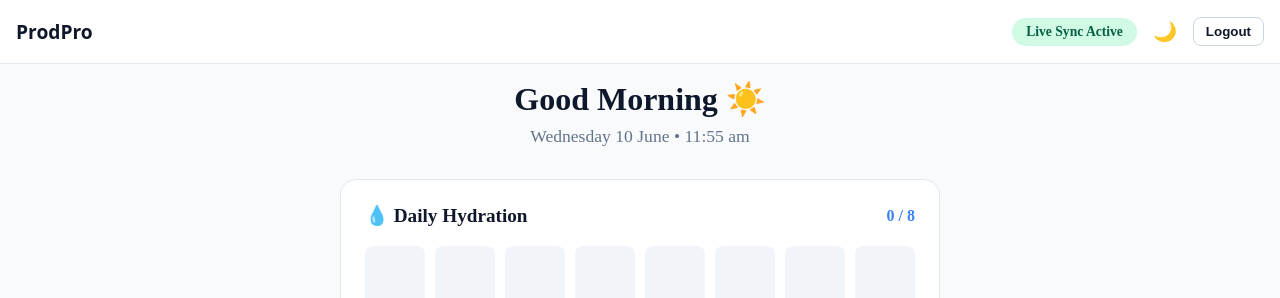
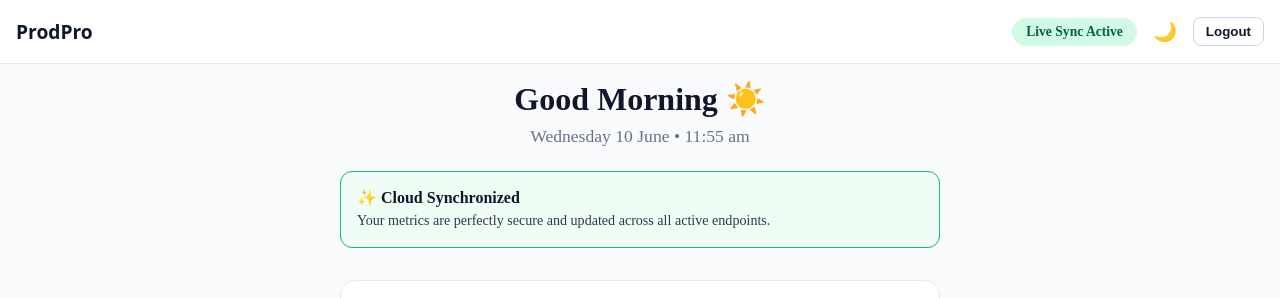
Before and after one commit to chiranjeev2/productivity-pwa, a React (Vite) app in the folder frontend/: page / in a window 1280 px wide. Shown: the top 298 px of the page. Built offline with nearby package versions, Linux system fonts and the light colour scheme; no server answers; sample sign-in values are in the browser's storage.

Commit message:
feat: Integrated smart Vibe Check cards and automated next-day task unmarking protocols

```diff
--- a/frontend/src/pages/Home.jsx
+++ b/frontend/src/pages/Home.jsx
@@ -7,7 +7,6 @@ import './Home.css';
 const Home = () => {
   const { isDarkMode } = useTheme();
   const { user } = useAuth();
-  // 🔴 FIXED: Extracted networkStatus directly to enforce strict live checking boundaries
   const { networkStatus, addToQueue, saveSnapshot, getSnapshot } = useSync();
   const API_URL = import.meta.env.VITE_API_URL || 'http://localhost:5000/api/v1';
 
@@ -19,21 +18,54 @@ const Home = () => {
   const [tasks, setTasks] = useState([]);
   const [newTaskText, setNewTaskText] = useState('');
   const [isLoading, setIsLoading] = useState(true);
+  const [queueCount, setQueueCount] = useState(0);
 
   const isLive = networkStatus === 'live';
 
-  // Load baseline states (Checks device snapshots first if offline or reconnecting)
+  // Read current outbox queue length to display live metric counters
+  const updateQueueCount = useCallback(() => {
+    const queue = JSON.parse(localStorage.getItem('prodpro_sync_queue')) || [];
+    setQueueCount(queue.length);
+  }, []);
+
+  // Load baseline states with Cache-First Hydration & Automatic Next-Day Unmarking
   const fetchDashboardData = useCallback(async (showLoading = false) => {
     if (!user) return;
     if (showLoading) setIsLoading(true);
+    updateQueueCount();
 
-    // 🔴 FIXED: If NOT strictly live (offline or reconnecting), read exclusively from snapshots
-    // This stops Home from fetching un-synced data mid-queue replay
+    // 1. Instantly pull data from snapshots for seamless loading speed
+    const cachedTasks = getSnapshot('tasks') || [];
+    const cachedWater = getSnapshot(`water_${todayDateString}`) || 0;
+
+    let activeTasks = cachedTasks;
+    let activeWater = cachedWater;
+
+    // 🔴 AUTOMATED DAILY RESET ENGINE: Detects date shifts and unmarks tasks
+    const lastOpenedDate = localStorage.getItem('prodpro_last_opened_date');
+    if (lastOpenedDate && lastOpenedDate !== todayDateString) {
+      // Date changed! Unmark all completed states back to false for a clean focus sheet
+      activeTasks = cachedTasks.map(task => ({ ...task, completed: false }));
+      activeWater = 0; // Reset hydration tracking counter for the new day
+
+      saveSnapshot('tasks', activeTasks);
+      saveSnapshot(`water_${todayDateString}`, activeWater);
+
+      // Reconcile the unmarking back to the cloud database
+      activeTasks.forEach(task => {
+        if (!isLive) {
+          addToQueue('TOGGLE_TASK', `/tasks/${task._id}`, 'PUT');
+        } else {
+          const token = localStorage.getItem('token');
+          fetch(`${API_URL}/tasks/${task._id}`, { method: 'PUT', headers: { 'Authorization': `Bearer ${token}` } });
+        }
+      });
+    }
+    localStorage.setItem('prodpro_last_opened_date', todayDateString);
+
     if (!isLive) {
-      const cachedTasks = getSnapshot('tasks') || [];
-      const cachedWater = getSnapshot(`water_${todayDateString}`) || 0;
-      setTasks(cachedTasks);
-      setWaterGlasses(cachedWater);
+      setTasks(activeTasks);
+      setWaterGlasses(activeWater);
       setIsLoading(false);
       return;
     }
@@ -44,7 +76,13 @@ const Home = () => {
 
       const taskRes = await fetch(`${API_URL}/tasks`, { headers: { 'Authorization': `Bearer ${token}` } });
       if (taskRes.ok) {
-        const fetchedTasks = await taskRes.json();
+        let fetchedTasks = await taskRes.json();
+
+        // Double check server array dates in case user didn't open the frontend during date shift
+        if (lastOpenedDate && lastOpenedDate !== todayDateString) {
+          fetchedTasks = fetchedTasks.map(t => ({ ...t, completed: false }));
+        }
+
         setTasks(fetchedTasks);
         saveSnapshot('tasks', fetchedTasks);
       }
@@ -58,22 +96,25 @@ const Home = () => {
         saveSnapshot(`water_${todayDateString}`, waterCount);
       }
     } catch (error) {
-      console.error("Online dashboard fetch failed, falling back to local snapshots.", error);
+      console.error("Online dashboard fetch failed, running local caches.", error);
+      setTasks(activeTasks);
+      setWaterGlasses(activeWater);
     } finally {
       setIsLoading(false);
     }
-  }, [API_URL, user, todayDateString, isLive, getSnapshot, saveSnapshot]);
+  }, [API_URL, user, todayDateString, isLive, getSnapshot, saveSnapshot, addToQueue, updateQueueCount]);
 
-  // Sync state loops
+  // Sync timers and focus hooks
   useEffect(() => {
     if (!user) return;
     fetchDashboardData(true);
 
     const interval = setInterval(() => {
       if (isLive) fetchDashboardData(false);
+      updateQueueCount();
     }, 5000);
 
-    const handleFocusSync = () => { if (isLive) fetchDashboardData(false); };
+    const handleFocusSync = () => { if (isLive) fetchDashboardData(false); updateQueueCount(); };
     window.addEventListener('focus', handleFocusSync);
     window.addEventListener('sync-complete', handleFocusSync);
 
@@ -82,15 +123,13 @@ const Home = () => {
       window.removeEventListener('focus', handleFocusSync);
       window.removeEventListener('sync-complete', handleFocusSync);
     };
-  }, [user, fetchDashboardData, isLive]);
+  }, [user, fetchDashboardData, isLive, updateQueueCount]);
 
-  // Background logging engine trigger
+  // Background logging loop trigger
   useEffect(() => {
     if (isLoading) return;
 
     const syncToCalendar = async () => {
-      // 🔴 FIXED: Halt background automated pushes if we aren't completely LIVE.
-      // This protects the outbox queue replay loop from getting data overwritten mid-transit.
       if (!isLive) {
         saveSnapshot(`water_${todayDateString}`, waterGlasses);
         return;
@@ -108,7 +147,7 @@ const Home = () => {
             totalTasks: tasks.length
           })
         });
-      } catch (e) { console.error("Database tracking loop sync failure", e); }
+      } catch (e) { console.error("Sync failure", e); }
     };
     syncToCalendar();
   }, [waterGlasses, tasks, isLoading, API_URL, todayDateString, isLive, saveSnapshot]);
@@ -118,7 +157,7 @@ const Home = () => {
     return () => clearInterval(timer);
   }, []);
 
-  // --- ACTIONS WITH OFFLINE INTERCEPTION COMPILING ---
+  // Handlers
   const handleAddTask = async (e) => {
     e.preventDefault();
     if (!newTaskText.trim()) return;
@@ -134,6 +173,7 @@ const Home = () => {
 
     if (!isLive) {
       addToQueue('ADD_TASK', '/tasks', 'POST', { text: textToSubmit });
+      updateQueueCount();
       return;
     }
 
@@ -164,6 +204,7 @@ const Home = () => {
 
     if (!isLive) {
       addToQueue('TOGGLE_TASK', `/tasks/${taskId}`, 'PUT');
+      updateQueueCount();
       return;
     }
 
@@ -183,6 +224,7 @@ const Home = () => {
 
     if (!isLive) {
       addToQueue('DELETE_TASK', `/tasks/${taskId}`, 'DELETE');
+      updateQueueCount();
       return;
     }
 
@@ -204,8 +246,42 @@ const Home = () => {
         tasksCompleted: tasks.filter(t => t.completed).length,
         totalTasks: tasks.length
       });
+      updateQueueCount();
     }
   };
+
+  // 🔴 VIBE CHECK ENGINE: Renders state specific message blocks to the dashboard
+  const getVibeStatusCard = () => {
+    switch (networkStatus) {
+      case 'live':
+        return {
+          border: '1px solid #10b981',
+          background: isDarkMode ? 'rgba(16, 185, 129, 0.1)' : '#f0fdf4',
+          title: '✨ Cloud Synchronized',
+          desc: 'Your metrics are perfectly secure and updated across all active endpoints.'
+        };
+      case 'reconnecting':
+        return {
+          border: '1px solid #f59e0b',
+          background: isDarkMode ? 'rgba(245, 158, 11, 0.1)' : '#fffbeb',
+          title: `🔄 Replaying Outbox Queue (${queueCount})`,
+          desc: 'Uploading staged actions sequentially back to the cluster server node...'
+        };
+      case 'offline':
+        return {
+          border: '1px solid #ef4444',
+          background: isDarkMode ? 'rgba(239, 68, 68, 0.1)' : '#fef2f2',
+          title: queueCount > 0 ? `📦 Staging Changes (${queueCount} Queued)` : '💾 Operating Offline',
+          desc: queueCount > 0
+            ? 'Modifications are running on localized state snapshots and will auto-sync on reconnect.'
+            : 'Serving high-speed local data instances. Network polling is cleanly paused.'
+        };
+      default:
+        return null;
+    }
+  };
+
+  const vibe = getVibeStatusCard();
 
   const hour = time.getHours();
   let greeting = 'Good Night 🌙';
@@ -219,13 +295,31 @@ const Home = () => {
 
   return (
     <div style={{ color: textColor, maxWidth: '600px', margin: '0 auto', paddingBottom: '100px' }}>
-      <div style={{ marginBottom: '2rem', textAlign: 'center' }}>
+
+      {/* GREETING HEADER */}
+      <div style={{ marginBottom: '1.5rem', textAlign: 'center' }}>
         <h1 style={{ fontSize: '2rem', margin: '0 0 0.5rem 0', fontWeight: '800' }}>{greeting}</h1>
         <p style={{ fontSize: '1.1rem', color: isDarkMode ? '#94a3b8' : '#64748b', margin: 0, fontWeight: '500' }}>
           {time.toLocaleDateString('en-IN', { weekday: 'long', month: 'long', day: 'numeric' })} • {time.toLocaleTimeString('en-IN', { hour: '2-digit', minute: '2-digit' })}
         </p>
       </div>
 
+      {/* 🔴 NEW: ADVANCED VIBE BANNER CONTAINER */}
+      {vibe && (
+        <div style={{
+          border: vibe.border,
+          background: vibe.background,
+          padding: '1rem',
+          borderRadius: '12px',
+          marginBottom: '2rem',
+          transition: 'all 0.3s ease'
+        }}>
+          <h4 style={{ margin: '0 0 4px 0', fontSize: '1rem', fontWeight: '700' }}>{vibe.title}</h4>
+          <p style={{ margin: 0, fontSize: '0.88rem', opacity: 0.85, lineHeight: '1.4' }}>{vibe.desc}</p>
+        </div>
+      )}
+
+      {/* HYDRATION WIDGET */}
       <div style={{ background: cardBg, padding: '1.5rem', borderRadius: '16px', border: `1px solid ${borderColor}`, marginBottom: '2rem' }}>
         <h3 style={{ margin: '0 0 1.2rem 0', display: 'flex', justifyContent: 'space-between', alignItems: 'center' }}>
           <span style={{ fontSize: '1.2rem' }}>💧 Daily Hydration</span>
@@ -250,6 +344,7 @@ const Home = () => {
         </div>
       </div>
 
+      {/* TODAY'S FOCUS WORKSPACE */}
       <div style={{ background: cardBg, padding: '1.5rem', borderRadius: '16px', border: `1px solid ${borderColor}` }}>
         <h3 style={{ margin: '0 0 1rem 0', fontSize: '1.2rem' }}>✅ Today's Focus</h3>
         <form onSubmit={handleAddTask} className="task-form">
```
